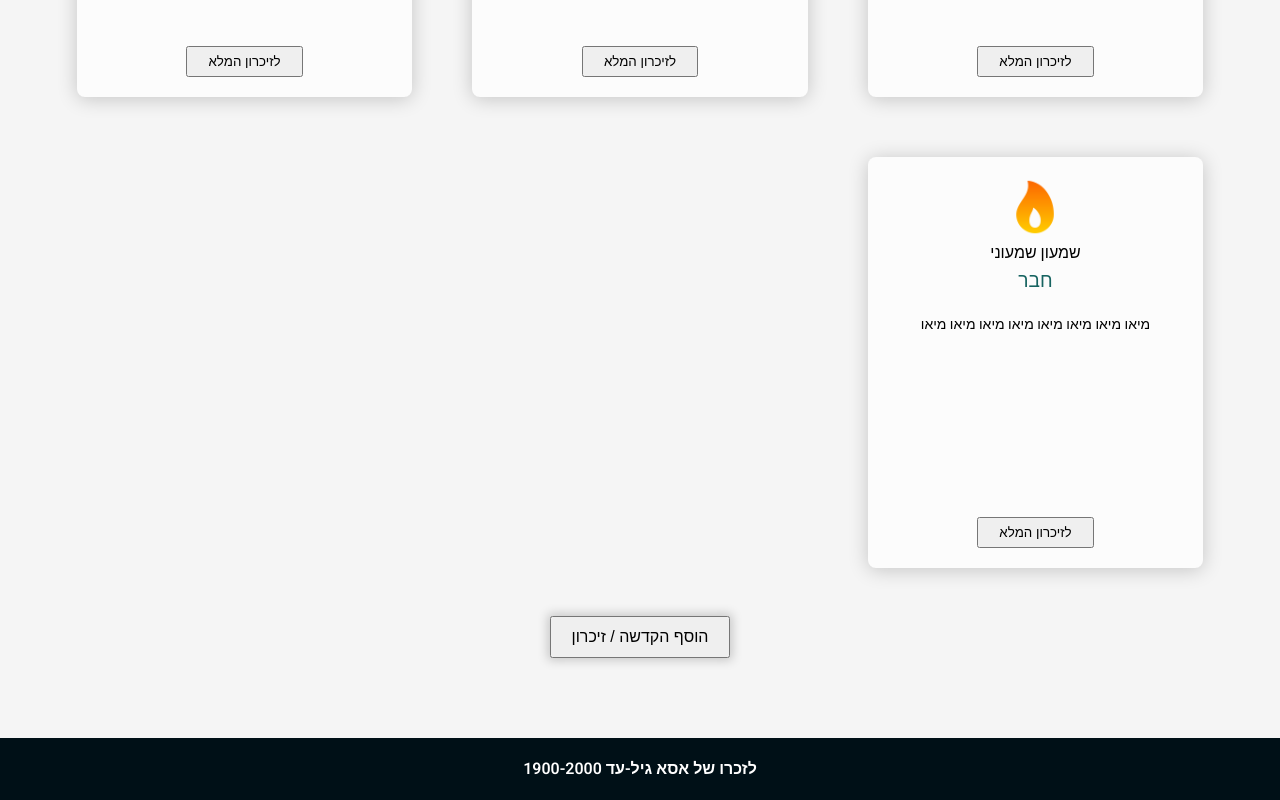
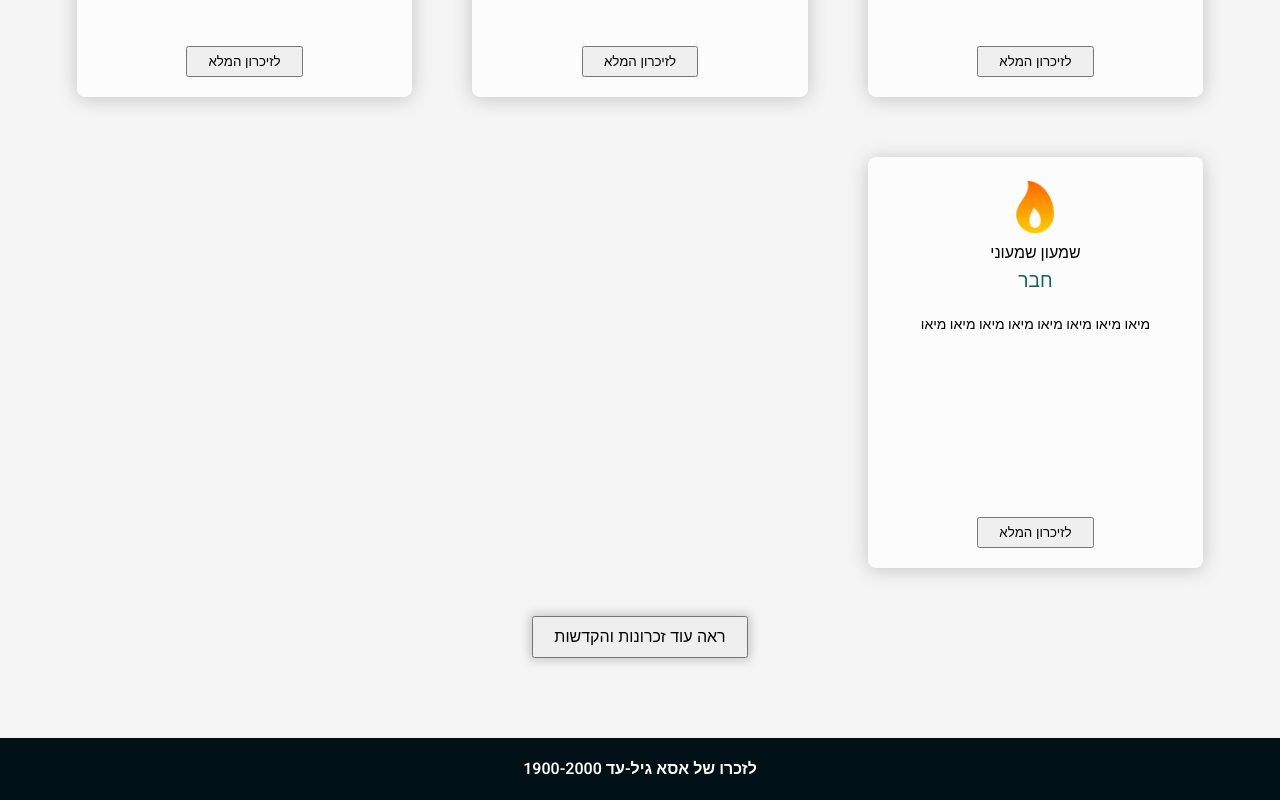
Before and after one commit to Idan-sh/Asa-Memorial, a React (Vite) app in the folder frontend/: page / in a window 1280 px wide. Shown: the part 4426-5226 px from the top of the page. Built offline with nearby package versions, Linux system fonts and the light colour scheme; a web font is replaced by a local one.

Commit message:
Changed the main content memories button navigation.

```diff
--- a/frontend/src/cmps/memories/MemoriesContent.tsx
+++ b/frontend/src/cmps/memories/MemoriesContent.tsx
@@ -1,9 +1,14 @@
-import { useNavigate } from 'react-router-dom';
+import { useLocation, useNavigate } from 'react-router-dom';
 import MemoryItem from './MemoryItem';
 
 export default function MemoriesContent() {
   const navigate = useNavigate();
+  const location = useLocation();
+
   const goToAddMemoryForm = () => navigate('/add-memory');
+  const goToMemoriesContent = () => navigate('/memories');
+
+  const isMainContent = location.pathname !== '/memories';
 
   return (
     <div className="memories-content-container">
@@ -15,7 +20,11 @@ export default function MemoriesContent() {
         <MemoryItem />
       </div>
       <div className="memories-content-add-memory-container">
-        <button onClick={goToAddMemoryForm}>הוסף הקדשה / זיכרון</button>
+        <button
+          onClick={isMainContent ? goToMemoriesContent : goToAddMemoryForm}
+        >
+          {isMainContent ? 'ראה עוד זכרונות והקדשות' : 'הוסף הקדשה / זיכרון'}
+        </button>
       </div>
     </div>
   );
```
